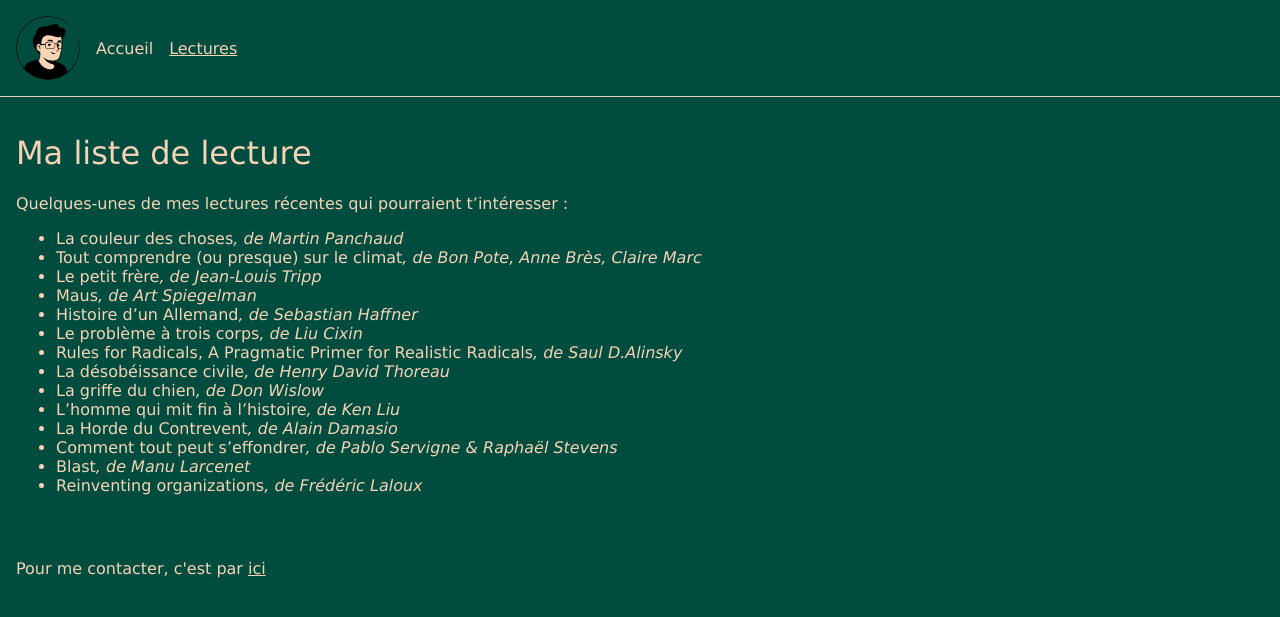
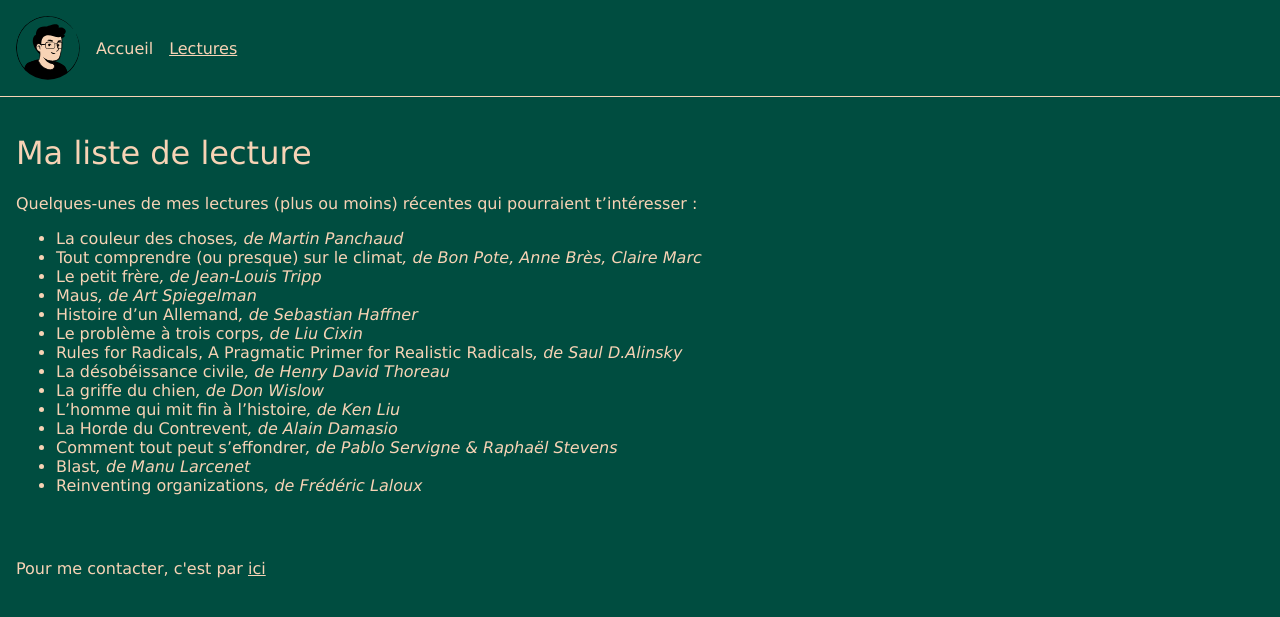
Before and after one commit to Ju4/ju4.github.io, a Jekyll site: the page built from readings.md, in a window 1280 px wide. Shown: the top 617 px of the page. Built offline with Jekyll 4.4.1, drawn with Linux system fonts in a browser that asks for light colours.

Commit message:
Update wording for readings page

```diff
--- a/readings.md
+++ b/readings.md
@@ -5,7 +5,7 @@ illustration: avatar_glasses
 
 # Ma liste de lecture
 
-Quelques-unes de mes lectures récentes qui pourraient t'intéresser :
+Quelques-unes de mes lectures (plus ou moins) récentes qui pourraient t'intéresser :
 
 {% assign sorted = site.readings | sort: 'read' | reverse  %}
 {% for reading in sorted %}
```
